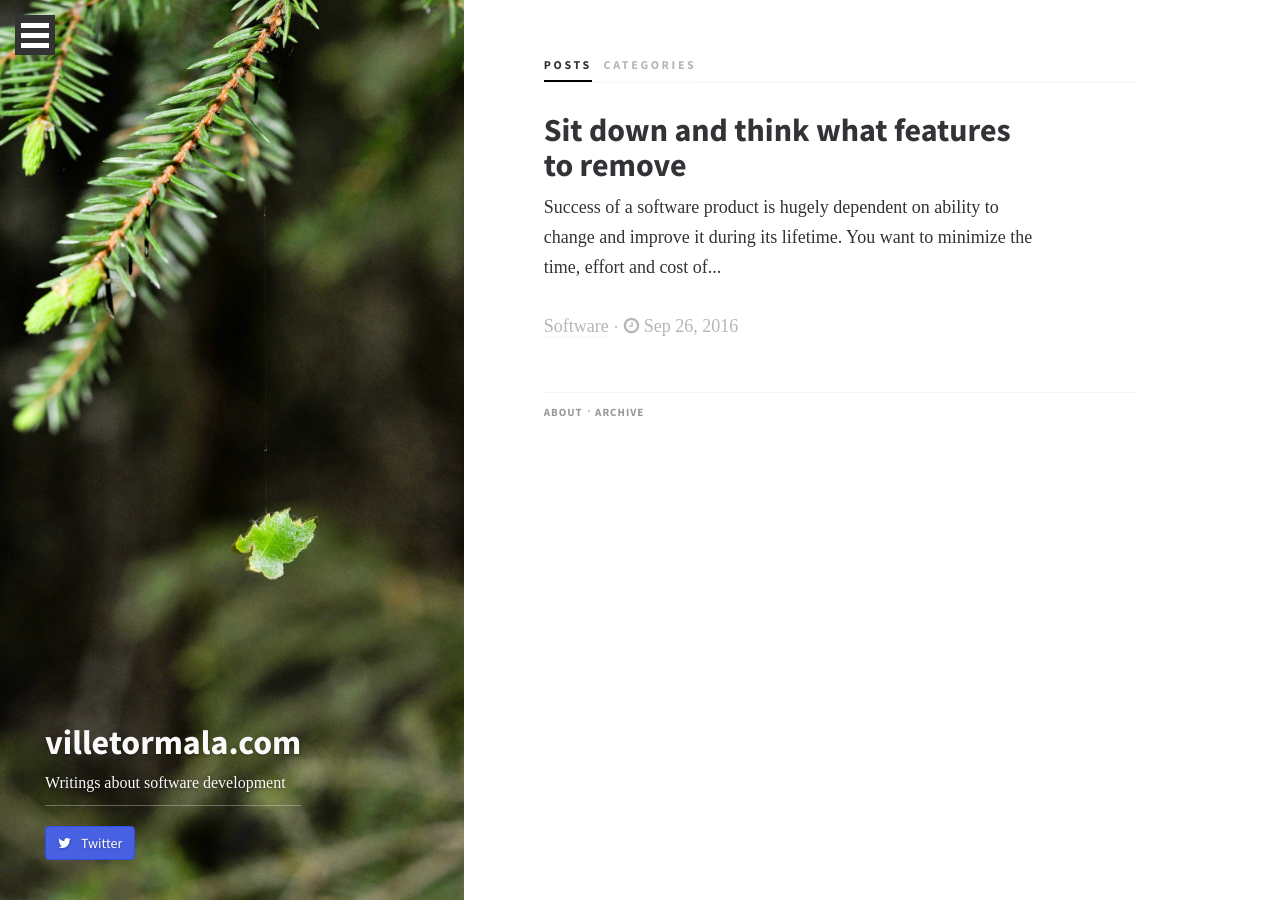
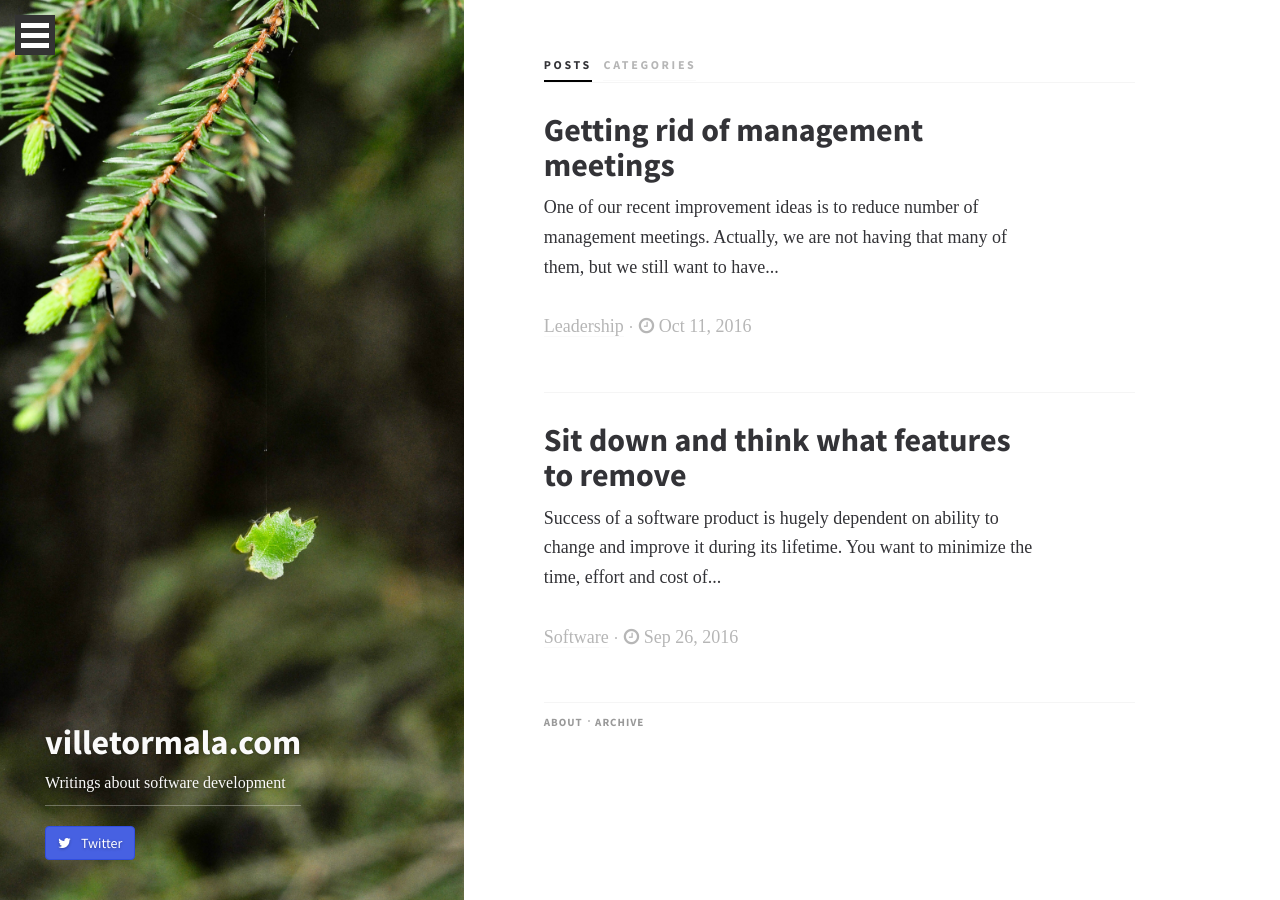
Before and after one commit to tsoikkel/vtormala.github.io, a Jekyll site: the page built from index.html, in a window 1280 px wide. Built offline with Jekyll 4.4.1, drawn with Linux system fonts in a browser that asks for light colours; some web fonts are replaced; some of the changed lines change nothing that is shown.

Commit message:
publish second post

```diff
--- a/_drafts/2016-10-11_getting-rid-of-management-meetings.md
+++ b/_posts/2016-10-11-getting-rid-of-management-meetings.md
@@ -19,10 +19,10 @@ It's a habit. Something we have used to. We justify their existence by saying th
 
 >Lately I have been more and more starting to consider these meetings as an anti-pattern. My concern is the discrepancy on what we actually do and how we would like things to be. We want teams to take control and make decisions. From that perspective, having these type of meetings is incompatible with our cultural goals. They clearly demonstrate that the real power and influence is elsewhere and behind closed doors.
 
-Again, no need to overreact. We are not banning any meetings. We just want to have less of them and include the whole team in all discussions.
+Again, no need to overreact. We are not banning any meetings. We just want to have less magemenent by memo and include the whole team in all discussions.
 
 Let's have one example. Previously I used to collect customer <-> dev team feedback using a questionnaire. Feedback was then presented in the steering group meetings. But last time we sat down with the whole team and customer and had a feedback session face-to-face. Needless to say which of these methods was more productive. And yes, there is still a summary of the feedback in the steering group meetings.
 
 >To me this management meeting anti-pattern has been a blind spot. Perhaps mostly because it's build into certain roles and role expectations. I like to think myself as a quite advanced what comes to teaming and team dynamics. Yet we still have had this kind of structural anti pattern around. I am sure there are also other similar patterns and habits that are left unnoticed.
 
-This is a healthy reminder to always question all the things we do. And also to analyze whether our current ways of working support the ideas and culture we want are aiming for.
+This was a healthy reminder to always question all the things we do. And also to analyze whether current ways of working support the ideas and culture we want to aim for.
```
Also changed, not shown: 7 other files.
